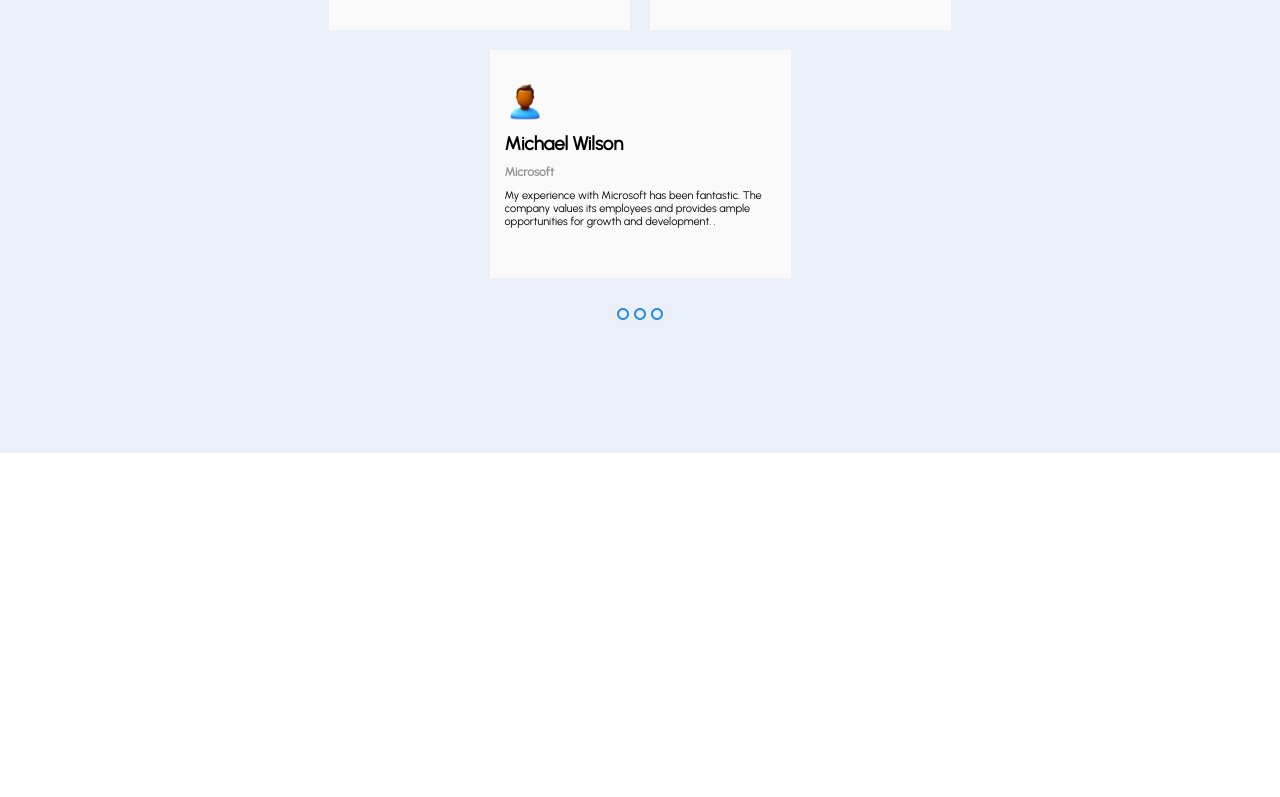
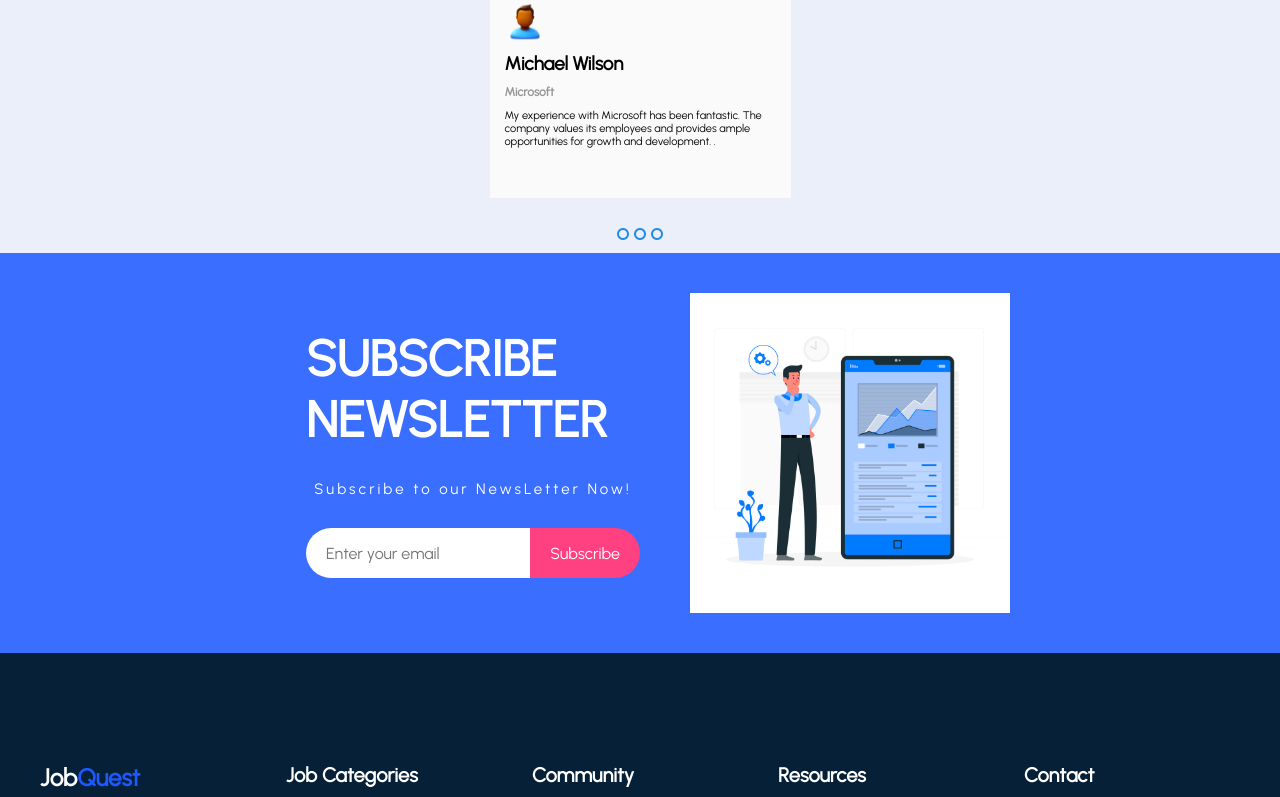
Before and after one commit to ZaryabXProgrammer/JOB-QUEST, a React (Vite) app in the folder client/: page / in a window 1280 px wide. Shown: the part 3977-4774 px from the top of the page. Before the commit the page ends 4430 px from the top, so only its background shows below. Built offline with nearby package versions, Linux system fonts and the light colour scheme.

Commit message:
Home Page Complete

```diff
--- a/client/src/Components/Benefits.jsx
+++ b/client/src/Components/Benefits.jsx
@@ -13,7 +13,7 @@ overflow: hidden;
 const Wrapper = styled.div`
 margin: 0 auto;
 width: 100%;
-  height: 100vh;
+  height: 90vh;
 max-width: 70%; /* Set max-width to 70% */
   display: flex;
   justify-content: center;
@@ -45,7 +45,7 @@ const Title = styled.h1`
 
 `
 const Desc = styled.p`
-    margin: 30px 0px;
+    margin: 10px 0px;
     font-size: 15px;
     font-weight: 500;
     letter-spacing: 3px;
@@ -59,9 +59,10 @@ const CompanyWrapper = styled.div`
   justify-content: center;
   align-items: center;
   flex-wrap: wrap; /* Allow wrapping of items */
-  margin-top: 10px; /* Add margin for spacing */
+ /* Add margin for spacing */
   max-width: 70%;
   margin: 0 auto;
+  margin-bottom: 40px;
 `;
 
 const CompanyContainer = styled.div`
--- /dev/null
+++ b/client/src/Components/Footer.jsx
@@ -0,0 +1,126 @@
+
+import styled from 'styled-components';
+
+// Social icons (replace the placeholder URLs with actual URLs for each social platform)
+const socialIcons = [
+  { name: 'Facebook', url: 'https://www.facebook.com/' },
+  { name: 'Twitter', url: 'https://twitter.com/' },
+  { name: 'LinkedIn', url: 'https://www.linkedin.com/' },
+  { name: 'Instagram', url: 'https://www.instagram.com/' },
+];
+
+// Job categories
+const jobCategories = ['Software Development', 'Web Development', 'HR', 'Dance'];
+
+const FooterContainer = styled.div`
+    background-color: #062038;
+    color: white;
+    padding: 50px 0;
+    height: 50vh;
+
+  `;
+
+const FooterWrapper = styled.div`
+
+    display: grid;
+    grid-template-columns: repeat(auto-fit, minmax(200px, 1fr));
+    gap: 30px;
+    max-width: 1200px;
+    margin: 60px auto; /* Center horizontally */
+    /* Center the content inside each column */
+
+  `;
+
+const Column = styled.div`
+    display: flex;
+    flex-direction: column;
+  `;
+
+const LogoContainer = styled.div`
+    display: flex;
+
+    margin-bottom: 20px;
+  `;
+
+const SocialIcon = styled.a`
+    color: white;
+    font-size: 13px;
+    margin-right: 10px;
+    text-decoration: none;
+
+    &:hover {
+      color: #ffc107; /* Change the color on hover */
+    }
+  `;
+
+const Title = styled.h3`
+    font-size: 20px;
+    margin-bottom: 10px;
+  `;
+
+const List = styled.ul`
+    list-style-type: none;
+    padding: 0;
+  `;
+
+const ListItem = styled.li`
+    margin-bottom: 5px;
+  `;
+
+const Span = styled.span`
+    color: #1d59ff;
+  `;
+
+const Footer = () => {
+  return (
+    <FooterContainer>
+      <FooterWrapper>
+        <Column>
+          <LogoContainer>
+            <h2>Job<Span>Quest</Span></h2>
+          </LogoContainer>
+          <div>
+            {socialIcons.map((icon, index) => (
+              <SocialIcon key={index} href={icon.url} target="_blank" rel="noopener noreferrer">
+                {icon.name}
+              </SocialIcon>
+            ))}
+          </div>
+        </Column>
+        <Column>
+          <Title>Job Categories</Title>
+          <List>
+            {jobCategories.map((category, index) => (
+              <ListItem key={index}>{category}</ListItem>
+            ))}
+          </List>
+        </Column>
+        <Column>
+          <Title>Community</Title>
+          <List>
+            <ListItem>Invite a Friend</ListItem>
+            <ListItem>Affiliate Blog</ListItem>
+            <ListItem>Forums</ListItem>
+          </List>
+        </Column>
+        <Column>
+          <Title>Resources</Title>
+          <List>
+            <ListItem>Browse Jobs</ListItem>
+            <ListItem>Career Advice</ListItem>
+          </List>
+        </Column>
+        <Column>
+          <Title>Contact</Title>
+          <List>
+            <ListItem>Phone: +123456789</ListItem>
+            <ListItem>Email: info@jobquest.com</ListItem>
+            <ListItem>Location: 123 Job Street, City, Country</ListItem>
+          </List>
+        </Column>
+      </FooterWrapper>
+    </FooterContainer>
+  );
+};
+
+export default Footer;
--- a/client/src/Components/NewsLetter.jsx
+++ b/client/src/Components/NewsLetter.jsx
@@ -1,8 +1,9 @@
 import styled from 'styled-components'
-import
+import subscribe from '../assets/benefits/subscribe.jpg'
 
 const Container = styled.div`
-background-color: #f2f5ff;
+
+background-color: #396eff;
 overflow: hidden;
   /* Center the container horizontally */
 `;
@@ -10,11 +11,12 @@ overflow: hidden;
 const Wrapper = styled.div`
 margin: 0 auto;
 width: 100%;
-  height: 100vh;
-max-width: 70%; /* Set max-width to 70% */
+  height: 50vh;
+max-width: 60%; /* Set max-width to 70% */
   display: flex;
   justify-content: center;
   align-items: center;
+  object-fit: contain;
 `;
 
 
@@ -24,7 +26,7 @@ height: 80%;
 `
 
 const Image = styled.img`
-height: 80%;
+height: 100%;
 
 
 `
@@ -39,6 +41,7 @@ const InfoContainer = styled.div`
 
 const Title = styled.h1`
     font-size: 50px;
+    color: white;
 
 `
 const Desc = styled.p`
@@ -46,11 +49,41 @@ const Desc = styled.p`
     font-size: 15px;
     font-weight: 500;
     letter-spacing: 3px;
+    color: white;
 
 `
-const Span = styled.span`
-    color: #1d59ff;
-`
+const FormContainer = styled.div`
+  display: flex;
+  align-items: center;
+  width: 100%;
+  max-width: 500px;
+`;
+
+const Input = styled.input`
+  flex: 1;
+  height: 50px;
+  padding: 0 20px;
+  border: none;
+  border-radius: 25px 0 0 25px;
+  font-size: 16px;
+`;
+
+const Button = styled.button`
+  height: 50px;
+  padding: 0 20px;
+  border: none;
+  border-radius: 0 25px 25px 0;
+  font-size: 16px;
+  background-color: #ff4081;
+
+  color: white;
+  cursor: pointer;
+
+  &:hover{
+    background-color: #ff2f75;
+  }
+`;
+
 
 const NewsLetter = () => {
   return (
@@ -62,11 +95,16 @@ const NewsLetter = () => {
 
               <InfoContainer>
                   <Title>SUBSCRIBE NEWSLETTER</Title>
+                  <Desc>Subscribe to our NewsLetter Now! </Desc>
+                  <FormContainer>
+                      <Input type="email" placeholder="Enter your email" />
+                      <Button>Subscribe</Button>
+                  </FormContainer>
 
               </InfoContainer>
 
               <ImgContainer>
-              <Image/>
+              <Image src={subscribe}/>
               </ImgContainer>
 </Wrapper>
 
--- a/client/src/Components/Reviews.jsx
+++ b/client/src/Components/Reviews.jsx
@@ -11,7 +11,7 @@ const Container = styled.div`
 const Wrapper = styled.div`
   margin: 0 auto;
   width: 100%;
-  height: 100vh;
+  height: 80vh;
   max-width: 70%; /* Set max-width to 70% */
   display: flex;
   flex-direction: column;
@@ -19,7 +19,7 @@ const Wrapper = styled.div`
 
 const Title = styled.h1`
   text-align: center;
-  margin-top: 40px;
+
   font-size: 50px;
 `;
 
--- a/client/src/Pages/Home.jsx
+++ b/client/src/Pages/Home.jsx
@@ -1,10 +1,12 @@
 import Announcement from "../Components/Announcement"
 import Benefits from "../Components/Benefits"
 import Features from "../Components/Features"
+import Footer from "../Components/Footer"
 
 import JobCategories from "../Components/JobCategories"
 import LatestJobs from "../Components/LatestJobs"
 import Navbar from "../Components/Navbar"
+import NewsLetter from "../Components/NewsLetter"
 import Reviews from "../Components/Reviews"
 import Slider from "../Components/Slider"
 
@@ -21,7 +23,9 @@ const Home = () => {
       <JobCategories />
       <Benefits />
       <LatestJobs />
-      <Reviews/>
+      <Reviews />
+      <NewsLetter />
+      <Footer/>
 
 
 
```
Also changed, not shown: client/src/assets/benefits/subscribe.jpg (added). Lines whose indentation alone changed are shown as unchanged.
